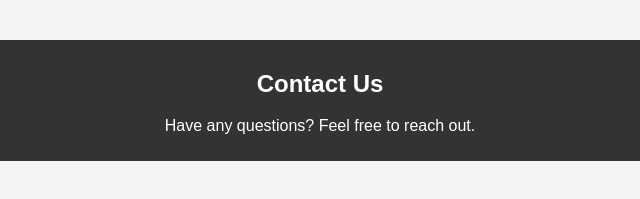
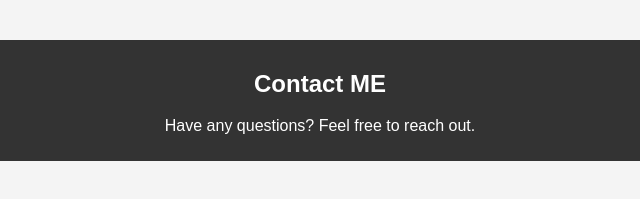
Before and after one commit to maanlovey/newone, a plain HTML site: page index.html in a window 1280 px wide. Shown: the part 411-610 px from the top of the page, 320-960 px from the left. Drawn offline with Linux system fonts and the light colour scheme.

Commit message:
Update index.html

```diff
--- a/index.html
+++ b/index.html
@@ -26,7 +26,7 @@
         <!-- More content goes here -->
     </section>
     <footer id="contact">
-        <h2>Contact Us</h2>
+        <h2>Contact ME</h2>
         <p>Have any questions? Feel free to reach out.</p>
         <!-- Contact details or a contact form can go here -->
     </footer>
```
